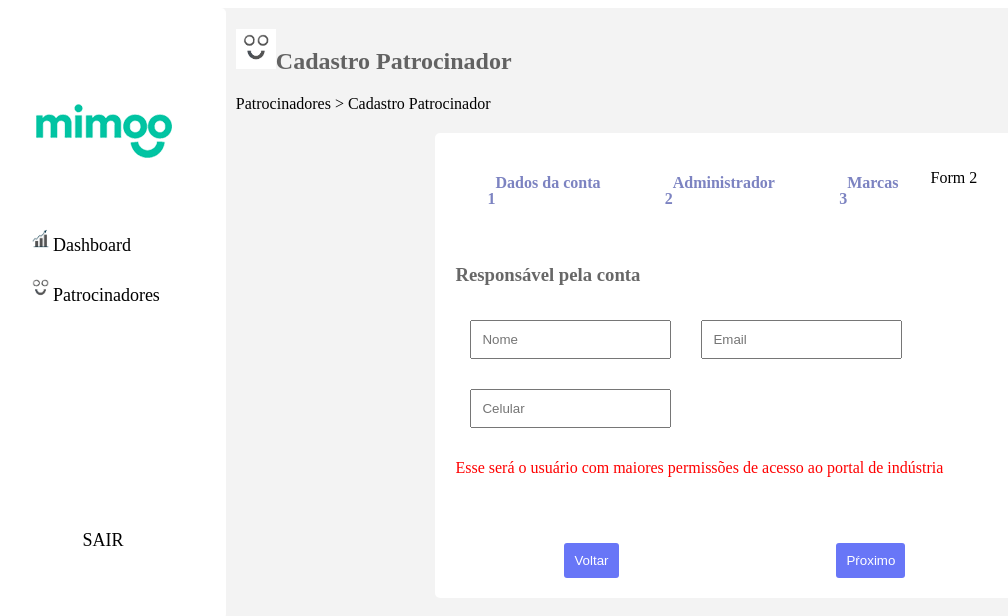
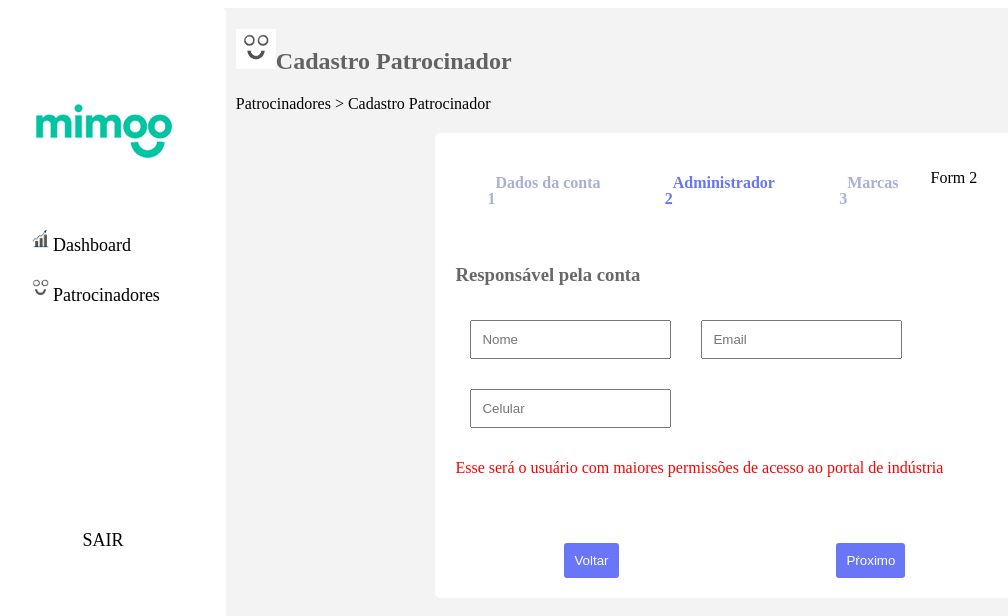
Before and after one commit to CarolinaInglethe/ci-project-mimoo-sponsor-registration, a React (Create React App) app: page /createSponsor in a window 1280 px wide. Shown: the top 616 px of the page, without its empty margins (28-1036 px from the left). Built offline with nearby package versions, Linux system fonts and the light colour scheme.

Commit message:
Deixa css dinamico para indentificaçao da Pagina atual do Form de cadastro

```diff
--- a/src/components/FormCreateSponsor1.tsx
+++ b/src/components/FormCreateSponsor1.tsx
@@ -7,7 +7,7 @@ const FormCreateSponsor1 = () => {
 
   return (
     <div className="form-create-sponsor-1">
-      <NumberPagesForm />
+      <NumberPagesForm numberPageActive="1"/>
 
       <form>
         <div>
--- a/src/components/FormCreateSponsor2.tsx
+++ b/src/components/FormCreateSponsor2.tsx
@@ -7,7 +7,7 @@ const FormCreateSponsor2 = () => {
 
   return (
     <div className="form-create-sponsor-1">
-      <NumberPagesForm />
+      <NumberPagesForm numberPageActive="2"/>
       <p>Form 2</p>
       <form>
         <h3>Responsável pela conta</h3>
--- a/src/components/FormCreateSponsor3.tsx
+++ b/src/components/FormCreateSponsor3.tsx
@@ -7,7 +7,7 @@ const FormCreateSponsor3 = () => {
 
   return (
     <div className="form-create-sponsor-1">
-      <NumberPagesForm />
+      <NumberPagesForm numberPageActive="3"/>
       <p>Form 3</p>
       <form>
         <div>
--- a/src/components/NumberPagesForm.tsx
+++ b/src/components/NumberPagesForm.tsx
@@ -1,11 +1,21 @@
 import React from 'react';
 
-const NumberPagesForm = () => {
+interface Props {
+  numberPageActive: string;
+}
+
+const NumberPagesForm = ({ numberPageActive }: Props) => {
   return (
-    <div className="number-pages">
-      <h4> <p>1</p> Dados da conta </h4>
-      <h4> <p>2</p>Administrador </h4>
-      <h4> <p>3</p>Marcas </h4>
+    <div className="number-pages" >
+      <h4 className={ numberPageActive === "1" ? "number-pages-active" : "null" }>
+        <p>1</p> Dados da conta
+      </h4>
+      <h4 className={ numberPageActive === "2" ? "number-pages-active" : "null" }>
+        <p>2</p>Administrador
+      </h4>
+      <h4 className={ numberPageActive === "3" ? "number-pages-active" : "null" }>
+        <p>3</p>Marcas
+      </h4>
     </div>
   )
 }
--- a/src/css/App.css
+++ b/src/css/App.css
@@ -140,10 +140,14 @@ h2, h3 {
 }
 
 .number-pages {
-  color: #515aadc0;
+  color: #515aad7c;
   display: flex;
   justify-content: space-around;
   width: 85%;
+}
+
+.number-pages-active {
+  color: #6876F7;
 }
 
 .number-pages h4{
```
